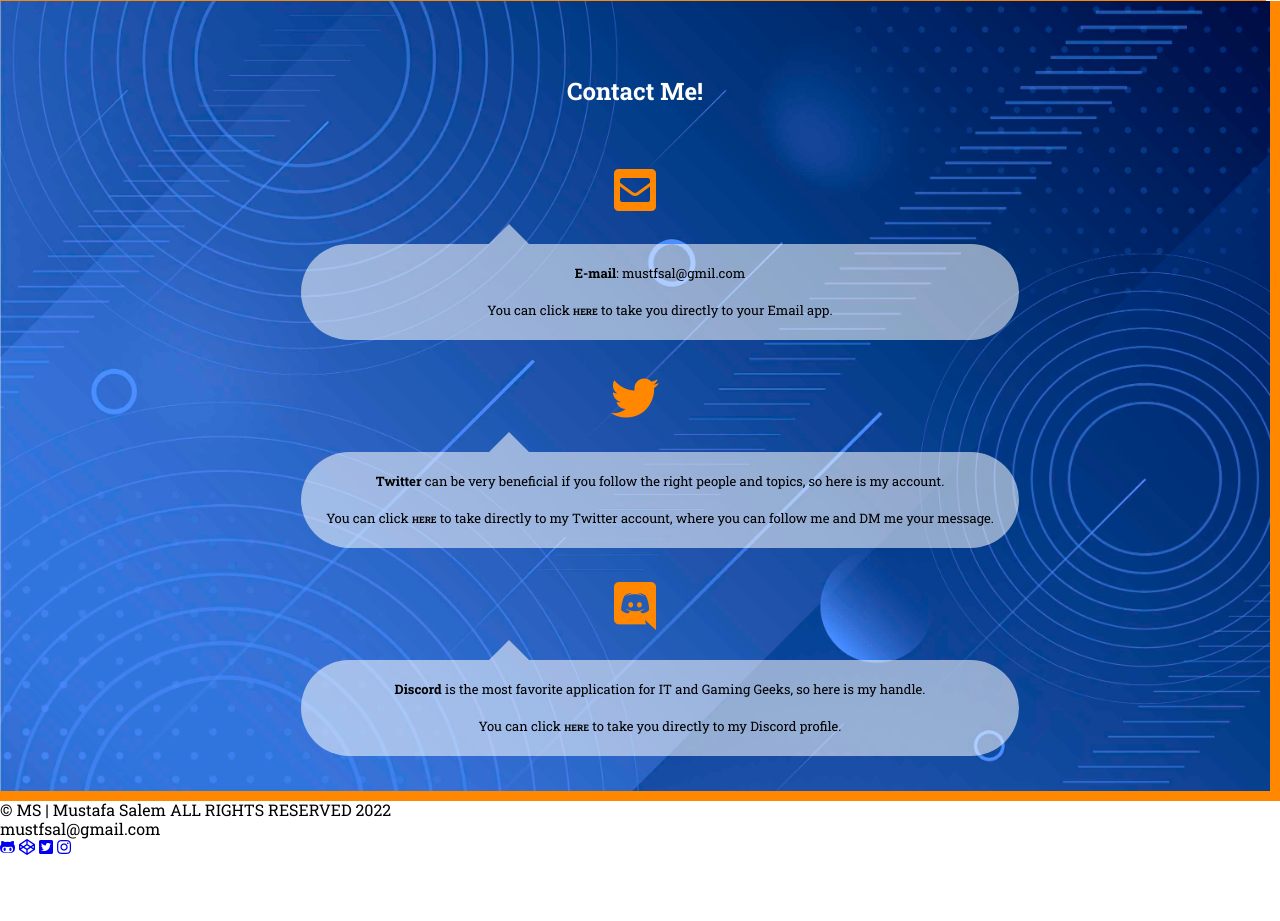
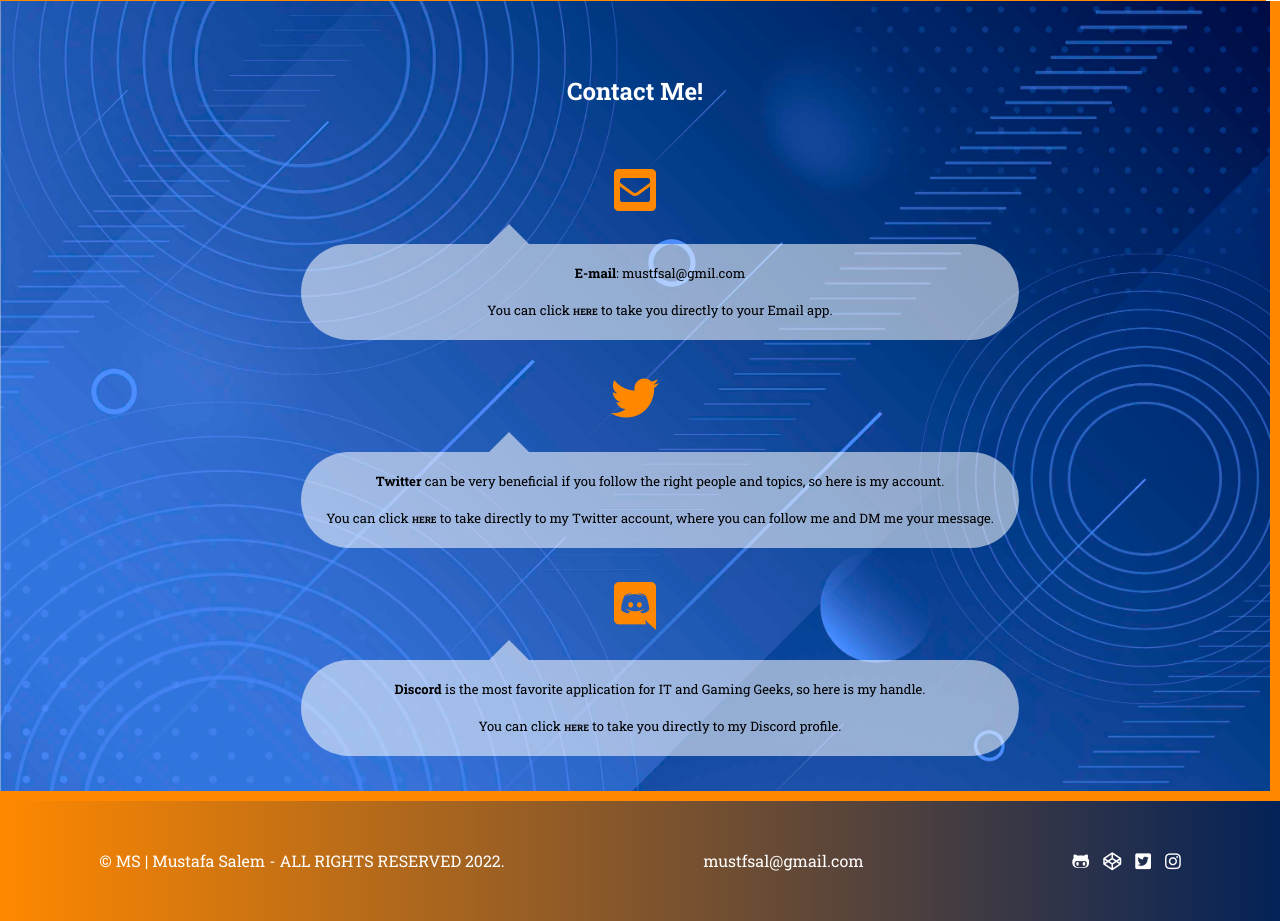
Before and after one commit to GSG-CF05/portfolio-mustafa-salem, a plain HTML site: page index.htm in a window 1280 px wide. Shown: the part 1782-2703 px from the top of the page. Before the commit the page ends 2639 px from the top, so only its background shows below. Drawn offline with Linux system fonts and the light colour scheme.

Commit message:
Redoing the footer styles and a little of the structue due to a push issue relates #18

```diff
--- a/CSS/style.css
+++ b/CSS/style.css
@@ -395,3 +395,35 @@
   transition: all 0.3s linear;
 }
 /* Ending the My Contacts Section styles */
+
+/* Starting the Footer styles */
+footer {
+  width: 100%;
+  height: 15vh;
+  display: flex;
+  justify-content: space-around;
+  align-items: center;
+  background-image: linear-gradient(
+    to left,
+    var(--main-color),
+    var(--third-color)
+  );
+  color: #fff;
+}
+footer .email a {
+  color: white;
+  text-decoration: none;
+}
+footer .email a:hover {
+  text-decoration: underline;
+  color: var(--third-color);
+}
+footer .social-media i {
+  margin-left: 10px;
+  font-size: large;
+  color: #fff;
+}
+footer .social-media i:hover {
+  color: var(--third-color);
+}
+/* Ending the Footer styles */
--- a/index.htm
+++ b/index.htm
@@ -165,8 +165,12 @@
       </section>
     </main>
     <footer>
-      <p class="first-col">© MS | Mustafa Salem ALL RIGHTS RESERVED 2022</p>
-      <p class="email">mustfsal@gmail.com</p>
+      <p class="first-col">© MS | Mustafa Salem - ALL RIGHTS RESERVED 2022.</p>
+      <p class="email">
+        <a href="mailto:mustfsal@gmail.com" target="_blank"
+          >mustfsal@gmail.com</a
+        >
+      </p>
       <div class="social-media">
         <a href="https://github.com/moustf" target="_blank"
           ><i class="fab fa-github-alt"></i
@@ -174,7 +178,7 @@
         <a href="https://codepen.io/moustf" target="_blank"
           ><i class="fab fa-codepen"></i
         ></a>
-        <a href="https://twitter.com/haz7za"
+        <a href="https://twitter.com/haz7za" target="_blank"
           ><i class="fab fa-twitter-square"></i
         ></a>
         <a href="https://www.instagram.com/moustff/" target="_blank"
```
